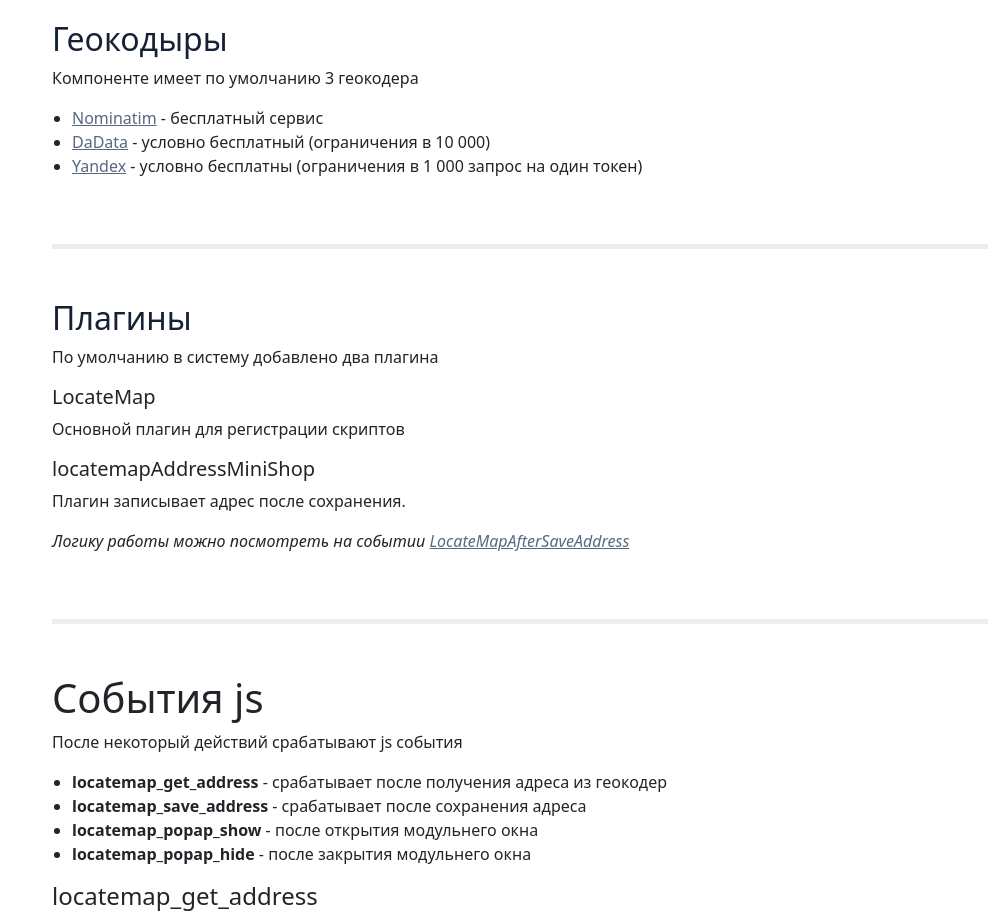
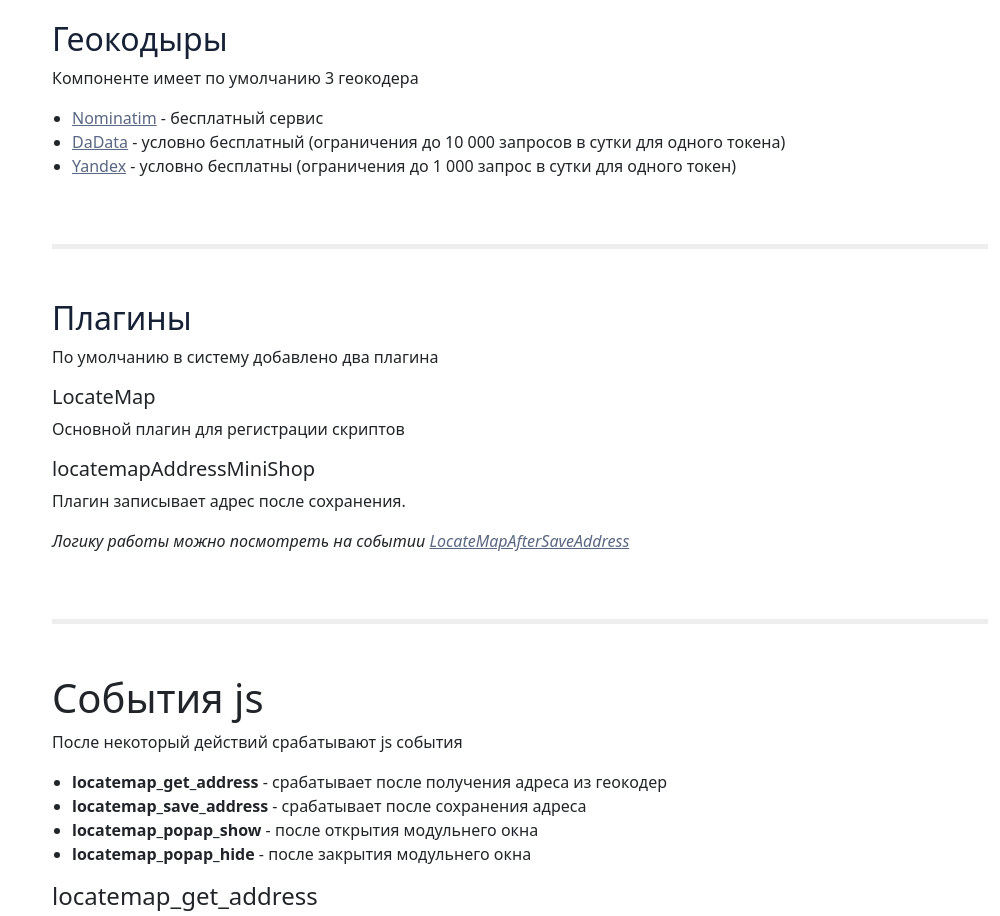
Before and after one commit to webnitros/LocateMapDesc, a website: page src/html/index.html in a window 1280 px wide. Shown: the part 4900-5816 px from the top of the page, without its empty margins (280-1280 px from the left). Drawn offline with nearby package versions, Linux system fonts and the light colour scheme; files that its build step writes are made by us from their sources; files whose address does not match are found by name.

Commit message:
git wlow

```diff
--- a/src/html/dist/geocoder.html
+++ b/src/html/dist/geocoder.html
@@ -2,6 +2,6 @@
 <p>Компоненте имеет по умолчанию 3 геокодера</p>
 <ul>
 <li><a href="https://nominatim.org">Nominatim</a> - бесплатный сервис</li>
-<li><a href="https://dadata.ru/api/suggest/address/">DaData</a> - условно бесплатный (ограничения в 10 000)</li>
-<li><a href="https://yandex.ru/dev/maps/geocoder/">Yandex</a> - условно бесплатны (ограничения в 1 000 запрос на один токен)</li>
+<li><a href="https://dadata.ru/api/suggest/address/">DaData</a> - условно бесплатный (ограничения до 10 000 запросов в сутки для одного токена)</li>
+<li><a href="https://yandex.ru/dev/maps/geocoder/">Yandex</a> - условно бесплатны (ограничения до 1 000 запрос в сутки для одного токен)</li>
 </ul>
```
